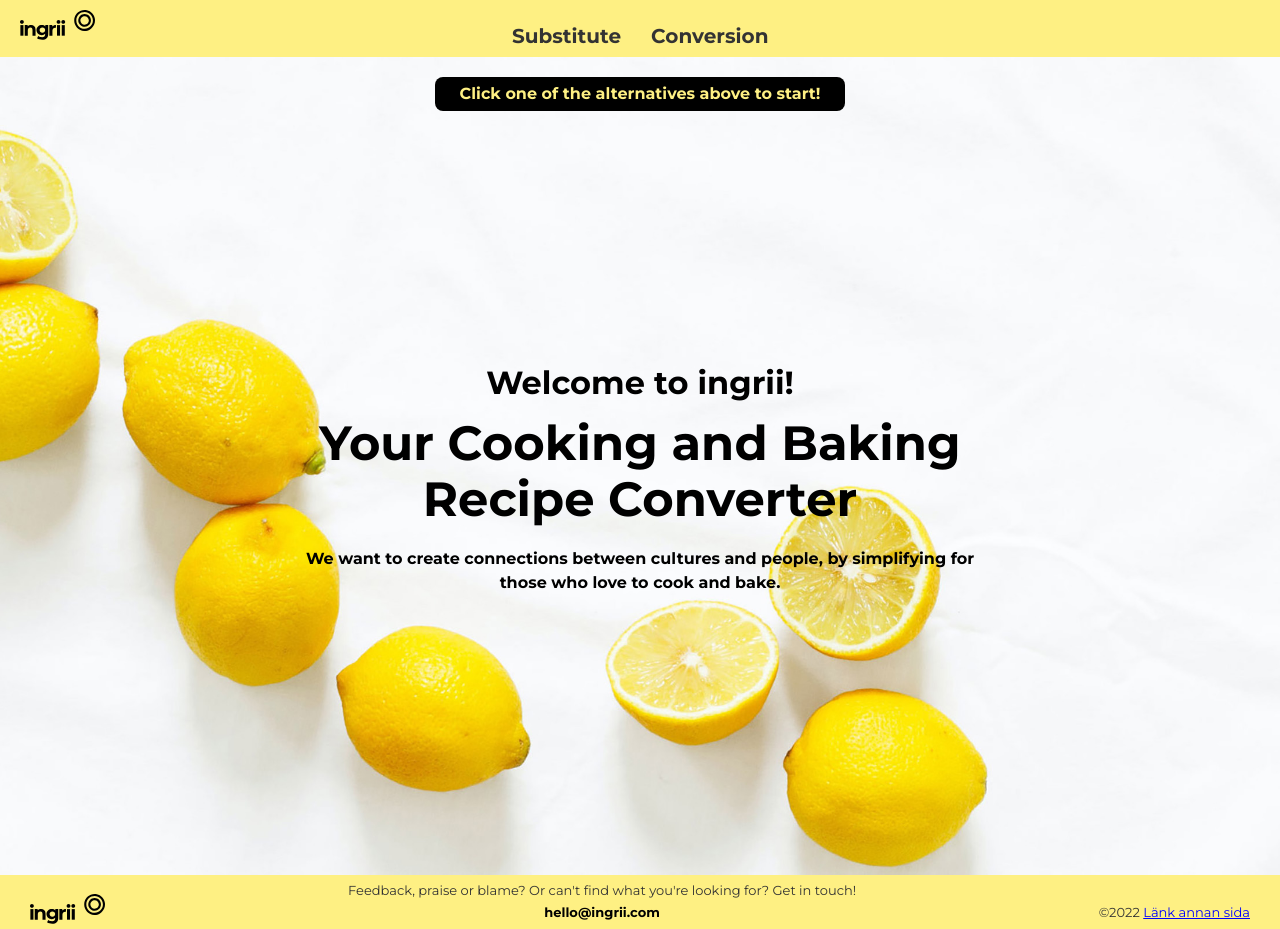
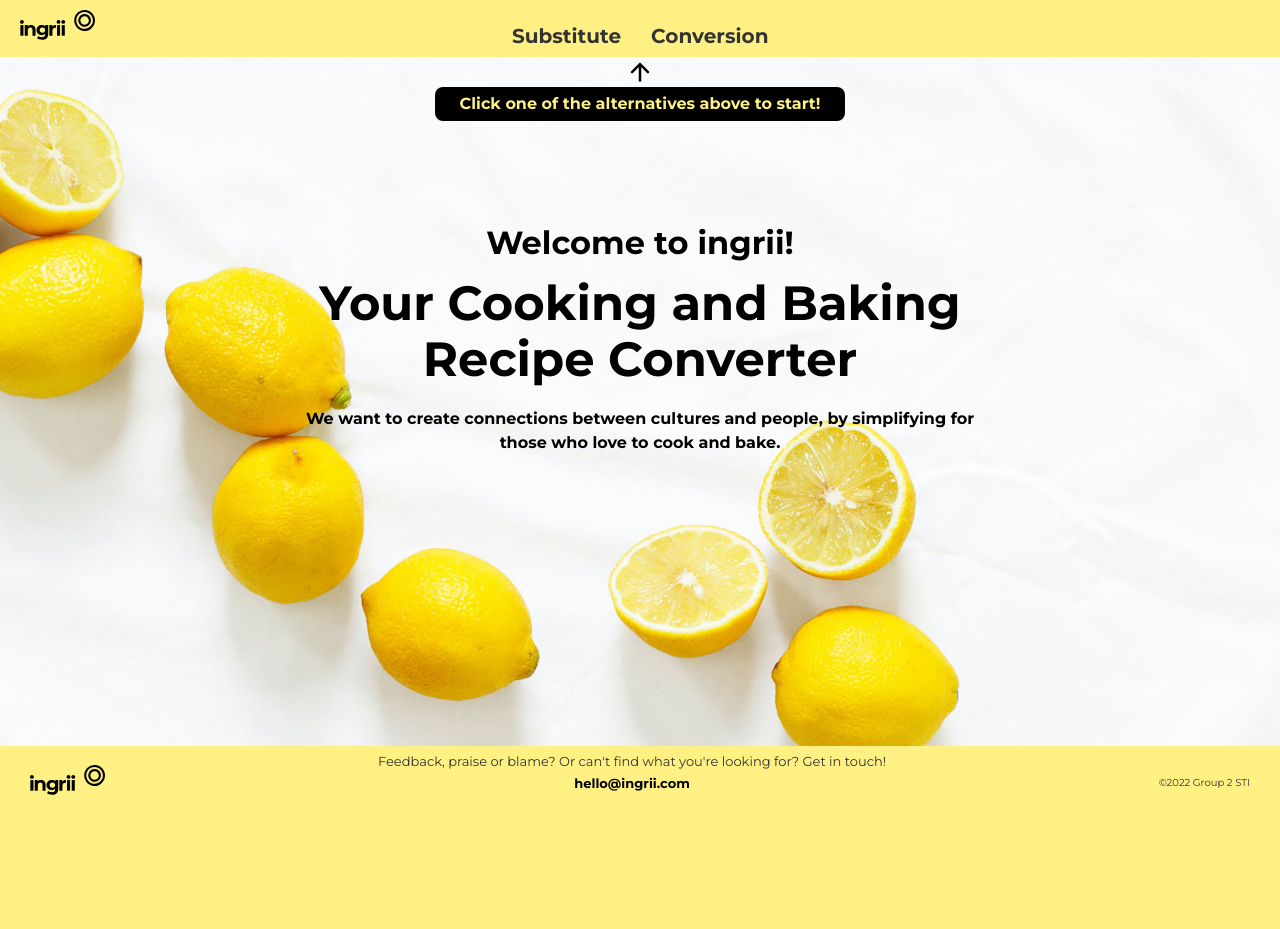
Before and after one commit to Annaaste/reactproject, a Next.js app: page / in a window 1280 px wide. After the commit the page ends 800 px from the top, so only its background shows below. Built offline with nearby package versions, Linux system fonts and the light colour scheme.

Commit message:
added design changes, removed Link to about

```diff
--- a/colors.scss
+++ b/colors.scss
@@ -2,6 +2,7 @@ $yellow: #FEF083;
 $white: #FFF;
 $darkBlack: #000;
 $easterYellow: #F4D84D;
+$lightYellow: #FEF8C6;
 
 $bodyBlack: #333333;
 $headerBlack: #222222;
--- a/components/Footer/Footer.jsx
+++ b/components/Footer/Footer.jsx
@@ -22,9 +22,7 @@ const Footer = () => {
           hello@ingrii.com
         </a>
       </div>
-      <p className={styles.color2}>©2022 <Link href="/about">
-          Länk annan sida
-        </Link></p>
+      <p className={styles.color2}>©2022 Group 2 STI</p>
     </footer>
    );
 }
--- a/components/Footer/Footer.module.scss
+++ b/components/Footer/Footer.module.scss
@@ -29,5 +29,5 @@
 }
 
 .color2 {
-  font-size: 1.3rem;
+  font-size: 1rem;
 }
--- a/components/Layout/Layout.module.scss
+++ b/components/Layout/Layout.module.scss
@@ -11,14 +11,13 @@
   //Gör så att footern alltid hamnar längst ner
   flex: 1;
   //Lika mycket padding till alla sidor
-  padding: 2rem;
+  //padding: 2rem;
   //Lägger innehållet i mitten av sidan (utan att centrera texten)
   margin: 0 auto;
 }
 
 .backgroundImageStartPage {
   @extend .surroundingContainer;
-  //background: linear-gradient((180deg, rgba(0, 0, 0, 0) 0%, rgba(0, 0, 0, 0.5) 39.58%)), url('/images/bgStartPage.svg');
   background: url('/images/bgStartPage.jpg');
   background-repeat: no-repeat;
   background-size: cover;
--- a/components/Navbar/Navbar.module.scss
+++ b/components/Navbar/Navbar.module.scss
@@ -50,16 +50,19 @@
   }
 }
 
+.nonActivePage:hover {
+  background: $lightYellow;
+  border-radius: 0.7rem 0.7rem 0 0;
+}
+
 .activePage {
-  background: linear-gradient((0deg, rgba(0, 0, 0, 0.55), rgba(0, 0, 0, 0.55)));
-  background-color: #73E5EC;
+  background-color: #E4E8F1;
   color: $white;
   border-radius: 0.7rem 0.7rem 0 0;
 }
 
 .activePage2 {
-  background: linear-gradient((0deg, rgba(0, 0, 0, 0.6), rgba(0, 0, 0, 0.6)));
-  background-color: #e1d23c;
+  background-color: #E0E4E7;
   color: $white;
   border-radius: 0.7rem 0.7rem 0 0;
 }
--- a/pages/index.jsx
+++ b/pages/index.jsx
@@ -1,5 +1,7 @@
 import Head from 'next/head'
 import styles from './startPage.module.scss'
+import Image from 'next/image'
+import arrow from '../public/images/arrow.svg'
 
 export default function Home() {
   return (
@@ -11,6 +13,14 @@ export default function Home() {
           content="Här står det info som kan synas på Google om just den här sidan"
         />
       </Head>
+      <div className={styles.imageWrapper}>
+        <Image
+          src={arrow}
+          alt={"pointing arrow"}
+          width={20}
+          height={20}
+        />
+      </div>
       <div className={styles.clickAlternative}>
           <p>Click one of the alternatives above to start!</p>
       </div>
--- a/pages/startPage.module.scss
+++ b/pages/startPage.module.scss
@@ -1,4 +1,10 @@
 @import 'colors.scss';
+
+.imageWrapper {
+  display: flex;
+  justify-content: center;
+  padding: 0.5rem;
+}
 
 .clickAlternative {
   background-color: $darkBlack;
@@ -12,13 +18,10 @@
 }
 
 .centerStartPage {
-  //background-color: pink;
-  padding: 25rem;
-
+  margin: 10rem auto 5rem auto;
 }
 
 .startTextContainer {
-  //background-color: aqua;
   max-width: 70rem;
   text-align: center;
   margin: auto;
--- a/pages/substitute/substitute.module.scss
+++ b/pages/substitute/substitute.module.scss
@@ -2,7 +2,7 @@
 
 .heading {
   color: $darkBlack;
-  margin: 15rem auto 10rem auto;
+  margin: 10rem auto 10rem auto;
   max-width: 70rem;
   text-align: center;
 }
```
Also changed, not shown: public/images/arrow.svg (added).
